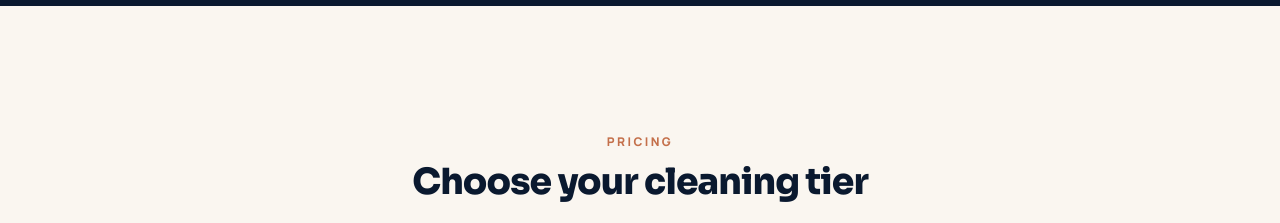
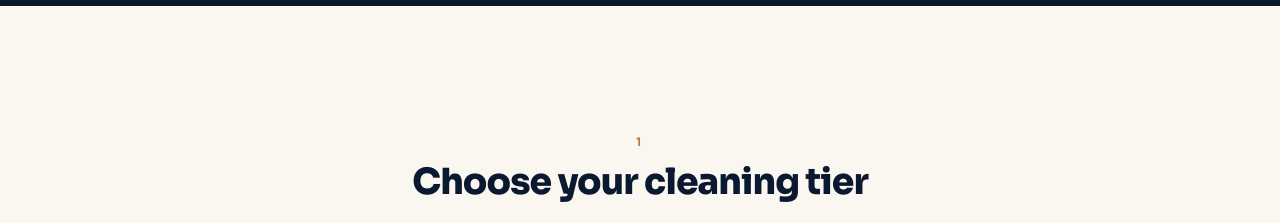
Before and after one commit to rahulksinha95/wheelcleandfw, a Next.js app: page / in a window 1280 px wide. Shown: the part 1680-1903 px from the top of the page. Built offline with nearby package versions, Linux system fonts and the light colour scheme.

Commit message:
Update pricing.tsx

```diff
--- a/src/components/pricing.tsx
+++ b/src/components/pricing.tsx
@@ -11,7 +11,7 @@ export default function Pricing() {
     <section id="pricing" className="scroll-mt-20 py-24 sm:py-32">
       <div className="mx-auto max-w-7xl px-5 sm:px-8">
         <SectionHeading
-          eyebrow="Pricing"
+          eyebrow="1"
           title="Choose your cleaning tier"
           subtitle="Straightforward, flat pricing — pick a base cleaning for your wheelchair or mobility device."
         />
```
